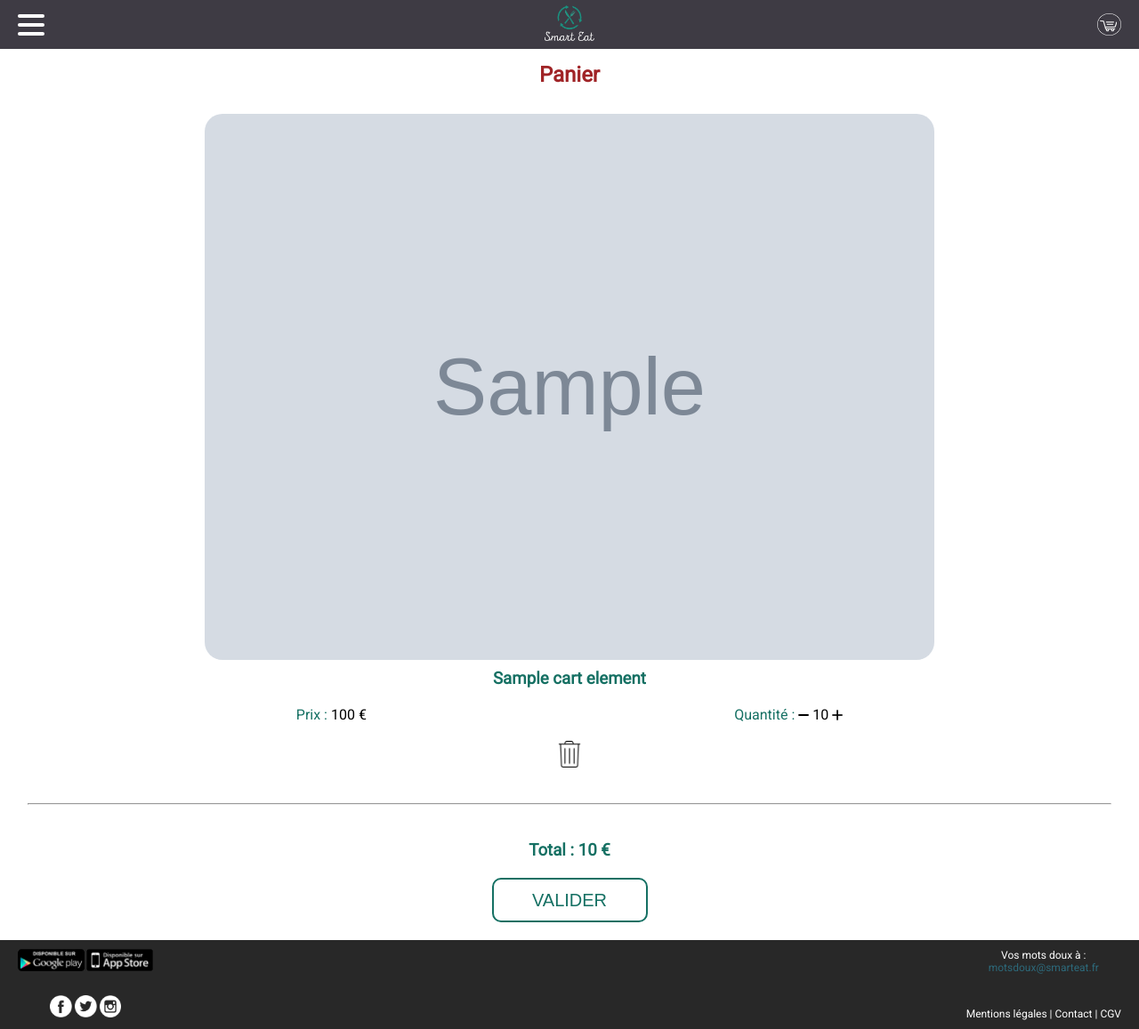
After one commit to AnthonySpault/SmartEat, a PHP site: template views/cart.html.twig in a window 1280 px wide. The commit adds this page. Shown: the whole page at 89% size. Run offline with PHP 8.4, Linux system fonts and the light colour scheme; the template is opened without the code that fills it: most values are stand-ins (such as "Sample title", 1, 10 or a date in 2020); grey boxes marked "Sample" are stand-in pictures; some libraries are stand-ins or nearby versions.

Commit message:
Add cart page and cart features.

```diff
--- a/Model/DBManager.php
+++ b/Model/DBManager.php
@@ -26,7 +26,7 @@ class DBManager
     {
         global $config;
         $db_config = $config['db_config'];
-        $dsn = 'mysql:dbname='.$db_config['name'].';host='.$db_config['host'];
+        $dsn = 'mysql:host='.$db_config['host'].';dbname='.$db_config['name'].';charset=utf8';
         $user = $db_config['user'];
         $password = $db_config['pass'];
 
--- a/assets/css/style.css
+++ b/assets/css/style.css
@@ -497,7 +497,6 @@ body {
     border: 0;
 }
 
-<<<<<<< HEAD
 /* PROFILE PAGE */
 .editblock {
     width: 100%;
@@ -598,3 +597,79 @@ body {
 input[type=radio]:checked + label{
     opacity:0.8;
 }
+
+/* CART PAGE */
+
+.cart h2 {
+    margin: 70px 0 20px 0;
+    text-align: center;
+}
+
+.cartelements {
+    display: flex;
+    flex-direction: column;
+    align-items: center;
+    width: 100%;
+}
+
+.cartelements .cartelement {
+    display: flex;
+    flex-direction: column;
+    align-items: center;
+    width: 80%;
+}
+
+.cartelements .cartelement img {
+    width: 80%;
+    border-radius: 20px;
+    margin: 10px 0;
+}
+
+.cartelements .cartelement .pricequantity {
+    display: flex;
+    justify-content: space-between;
+    align-items: center;
+    width: 60%;
+    margin: 20px 0;
+}
+
+.cartelements .cartelement .pricequantity div {
+    display: flex;
+    align-items: center;
+}
+
+.cartelements .cartelement .pricequantity input[type=image] {
+    width: 12px;
+}
+
+.cartelements .cartelement .delete {
+    width: 30px;
+}
+
+.cartelements hr {
+    margin: 40px 0;
+    width: 95%;
+    color: #d1d1d1;
+}
+
+.cart {
+    display: flex;
+    flex-direction: column;
+    align-items: center;
+}
+
+.cart h3 {
+    text-align: center;
+}
+
+.cart button {
+    margin: 20px auto;
+    width: 175px;
+    height: 50px;
+    border: 2px solid #157063;
+    border-radius: 10px;
+    background-color: white;
+    color: #157063;
+    font-size: 20px;
+    text-transform: uppercase;
+}
--- a/assets/js/script.js
+++ b/assets/js/script.js
@@ -1,3 +1,74 @@
+function addtocart(id) {
+    $.ajax({
+        type: 'post',
+        url: '?action=editcart',
+        data: {
+            kind:"add",
+            productId:id,
+        },
+        success:function(response) {
+            item_count();
+        }
+    });
+}
+function removetocart(id) {
+    $.ajax({
+        type: 'post',
+        url: '?action=editcart',
+        data: {
+            kind:"remove",
+            productId:id
+        },
+        success:function(response) {
+            show_cart();
+            item_count();
+        }
+    });
+}
+function removeone(id) {
+    $.ajax({
+        type: 'post',
+        url: '?action=editcart',
+        data: {
+            kind:'removeone',
+            productId:id
+        },
+        success:function(response) {
+            show_cart();
+        }
+    });
+}
+function addone(id) {
+    $.ajax({
+        type: 'post',
+        url: '?action=editcart',
+        data: {
+            kind:"addone",
+            productId:id
+        },
+        success:function(response) {
+            show_cart();
+        }
+    });
+}
+function show_cart() {
+    $.ajax({
+        type: 'post',
+        url: '?action=refreshcart',
+        success:function(response) {
+            $(".cart").html(response);
+        }
+    });
+}
+function item_count() {
+    $.ajax({
+        type:'post',
+        url:'?action=cartinfo',
+        success:function(response) {
+            $('.itemcount').html(response);
+        }
+    });
+}
 $(document).ready(function() {
     $('#burger-toggle').click(function(){
         $(this).toggleClass('active');
--- /dev/null
+++ b/views/cart.html.twig
@@ -0,0 +1,35 @@
+{% extends 'layout.html.twig' %}
+
+{% block content %}
+<div class="cart">
+    <h2 class="red">Panier</h2>
+
+    <div class="cartelements">
+        {% for key, element in CartElements %}
+            <div class="cartelement">
+                <img src="{{ element.img }}" alt="{{ element.name }}">
+                <h3 class="green">{{ element.name }}</h3>
+                <div class="pricequantity">
+                    <div>
+                        <span class="green">Prix : </span>&nbsp;<span>{{ element.price * element.quantity }} €</span>
+                    </div>
+                    <div>
+                        <span class="green">Quantité : </span>&nbsp;<input type="image" src="assets/images/removeone.png" alt="Supprimer une quantité" onclick="removeone({{key}})">&nbsp;{{ element.quantity }}&nbsp;<input type="image" src="assets/images/addone.png" alt="Ajouter une quantité" onclick="addone({{key}})">
+                    </div>
+                </div>
+                <input class=delete type="image" src="assets/images/garbage.png" alt="Supprimer" onclick="removetocart({{key}})">
+            </div>
+            <hr>
+        {% endfor %}
+    </div>
+
+    {% if CartElements is defined and CartElements is not empty %}
+        <h3 class="green">Total : {{ Total }} €</h3>
+        <button type="button">Valider</button>
+    {% else %}
+        <h3 class="green">Aucun article dans le panier.</h3>
+        <button type="button" disabled>Valider</button>
+    {% endif %}
+</div>
+
+{% endblock %}
--- a/views/home.html.twig
+++ b/views/home.html.twig
@@ -23,7 +23,7 @@
                     <p class="description">{{ dish.description }}</p>
                     <div class="actions">
                         <a href="#">Astuce du jour</a>
-                        <a href="#">Add to cart</a>
+                        <button onclick="addtocart({{dish.id}})">Add to cart</button>
                     </div>
                 </div>
             </div>
@@ -41,7 +41,7 @@
                     <p class="description">{{ dessert.description }}</p>
                     <div class="actions">
                         <a href="#">Astuce du jour</a>
-                        <a href="#">Add to cart</a>
+                        <button onclick="addtocart({{dessert.id}})">Add to cart</button>
                     </div>
                 </div>
             </div>
@@ -59,7 +59,7 @@
                     <p class="description">{{ drink.description }}</p>
                     <div class="actions">
                         <a href="#">Astuce du jour</a>
-                        <a href="#">Add to cart</a>
+                        <button onclick="addtocart({{drink.id}})">Add to cart</button>
                     </div>
                 </div>
             </div>
--- a/views/layout.html.twig
+++ b/views/layout.html.twig
@@ -18,6 +18,9 @@
                     <li><a href="?action=concept">Concept</a></li>
                     <li><a href="?action=partners">Partenaires</a></li>
                     <li><a href="?action=profile">Mon compte</a></li>
+                    {% if SessionEmail is defined and SessionEmail is not empty %}
+                    <li><a href="?action=logout">Deconnexion</a></li>
+                    {% endif %}
                 </ul>
             </nav>
         </div>
@@ -25,7 +28,7 @@
         <header id="mobile-header">
             <a href="#" id="burger-toggle"><span></span></a>
             <a href="?action=home"><img src="assets/images/logo.png" alt="Logo Smart Eat" class="logo"></a>
-            <a href="?action=basket" class="basket"><img src="assets/images/basket.png" alt="Logo ajouter au pannier"></a>
+            <a href="?action=cart" class="basket"><img src="assets/images/basket.png" alt="Logo ajouter au pannier"></a>
         </header>
 
         {% block content %}{% endblock %}
```
Also changed, not shown: Controller/CartController.php (added, +57 -0 lines), Controller/DefaultController.php (+19 -15 lines), Controller/SecurityController.php (+6 -1 lines), Model/CartManager.php (added, +50 -0 lines), Model/ContentManager.php (+7 -1 lines), config/config.yml (+5 -2 lines), views/cartAJAX.html.twig (added, +28 -0 lines), assets/images/addone.png (added), assets/images/removeone.png (added).
